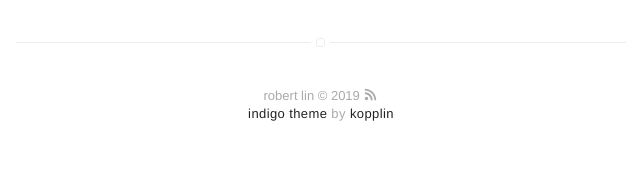
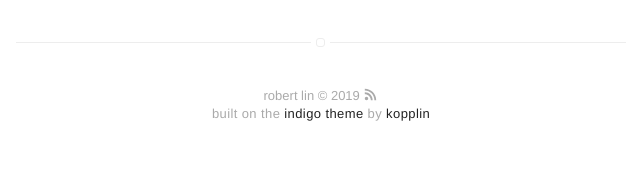
Before and after one commit to bobheadxi/bobheadxi.github.io, a Jekyll site: the page built from index.html, in a window 1280 px wide. Shown: the part 1606-1788 px from the top of the page, without its empty margins (319-959 px from the left). Built offline with Jekyll 4.4.1, drawn with Linux system fonts in a browser that asks for light colours; emoji names are drawn with the system emoji font.

Commit message:
Reword theme attribution

```diff
--- a/_includes/footer.html
+++ b/_includes/footer.html
@@ -2,6 +2,6 @@
     {{ site.name }} © {{ site.time | date: '%Y' }} <a class="link" href="{{ site.url }}/feed.xml" target="_blank"><svg class="icon icon-rss"><use xlink:href="#icon-rss"></use></svg></a>
 
     <p class="extra">
-        <a class="link" href="https://github.com/sergiokopplin/indigo">indigo theme</a> by <a class="link" href="https://github.com/sergiokopplin/indigo">kopplin</a>
+        built on the <a class="link" href="https://github.com/sergiokopplin/indigo">indigo theme</a> by <a class="link" href="https://github.com/sergiokopplin/indigo">kopplin</a>
     </p>
 </footer>
```
